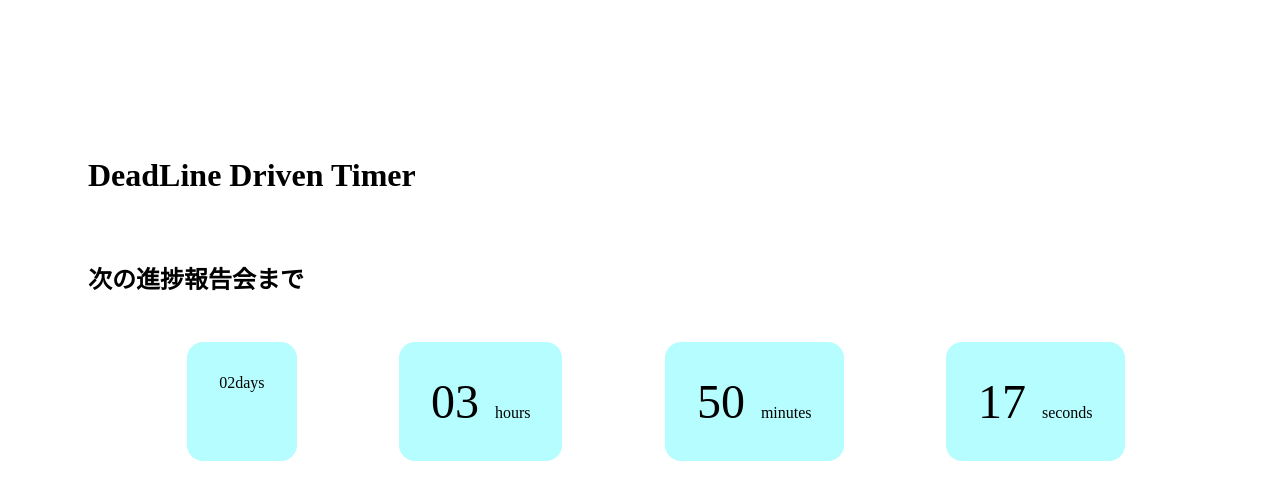
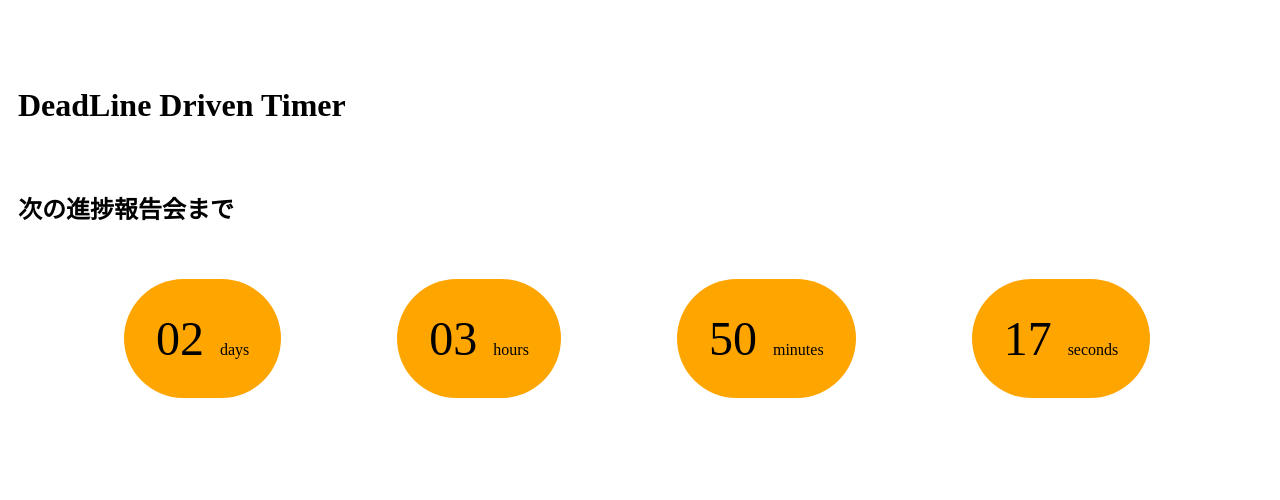
Before and after one commit to oogishigen/timer.io, a plain HTML site: page index.html in a window 1280 px wide. Drawn offline with Linux system fonts and the light colour scheme.

Commit message:
Update styles.css

```diff
--- a/styles.css
+++ b/styles.css
@@ -4,7 +4,7 @@ html, body {
   }
 
   .countdown-container {
-    margin: 5rem;
+    margin: 10px;
   }
 
   .time-container {
@@ -12,13 +12,14 @@ html, body {
   }
 
   .time {
-    margin: .2rem;
-    background-color: rgb(182, 253, 255);
-    border-radius: 1rem;
+    margin: 10px;
+    /* background-color: rgb(180, 182, 253, 255); */
+    background-color: orange;
+    border-radius: 20rem;
     padding: 2rem;
   }
 
-  #hour,#min,#sec {
+  #day,#hour,#min,#sec {
     font-size: 3rem;
     margin-right: 1rem;
   }
```
